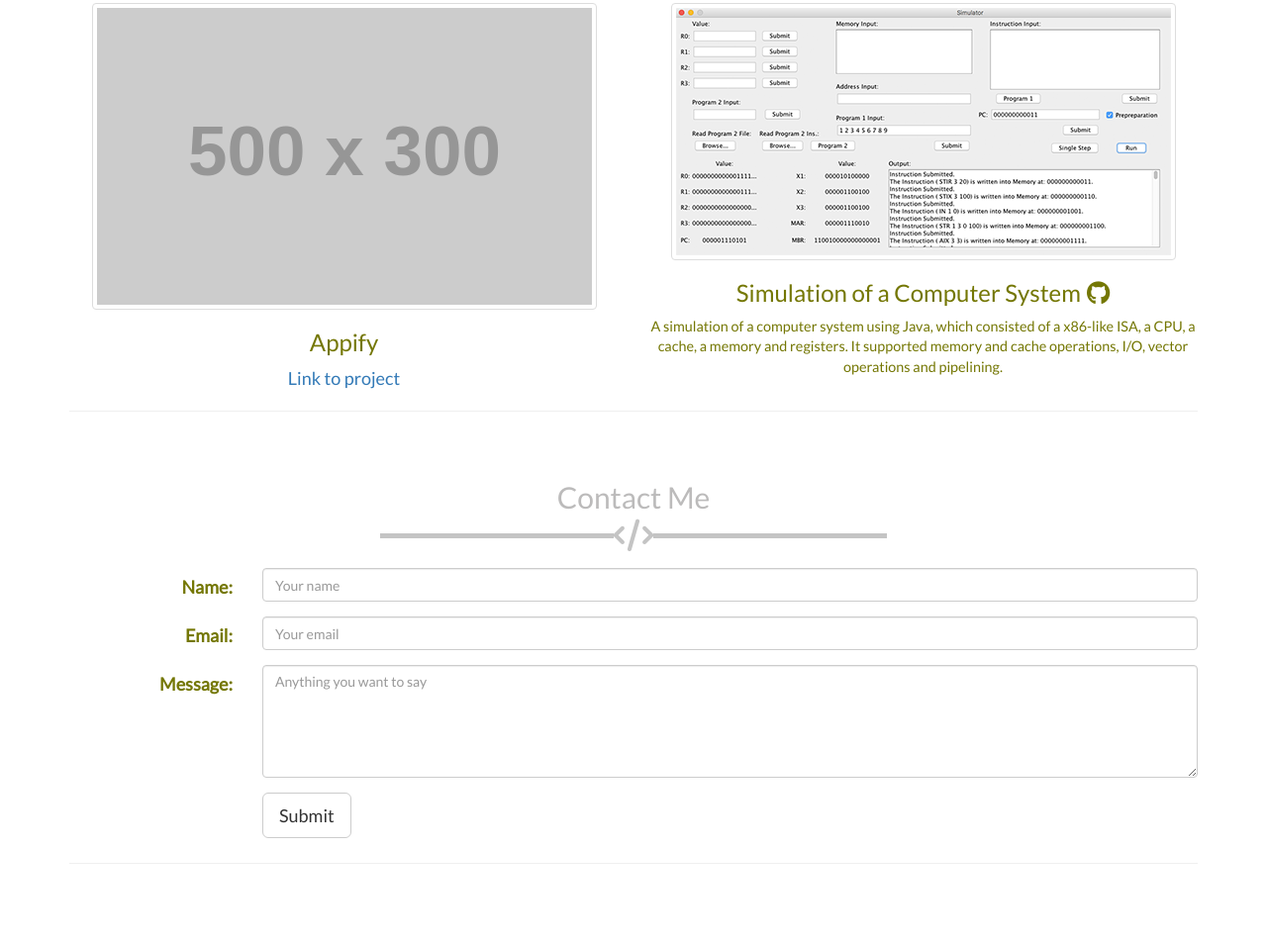
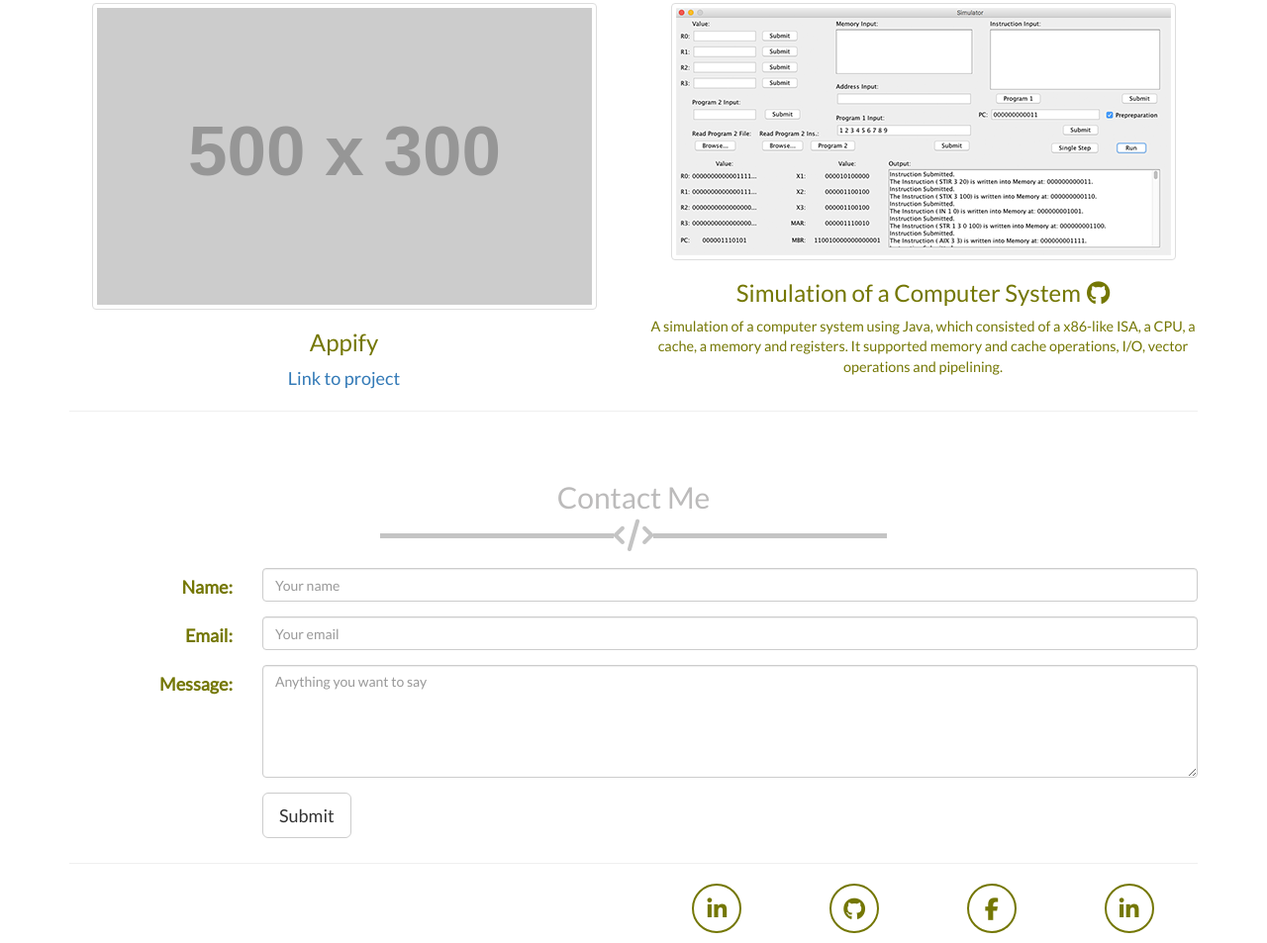
Before and after one commit to mengdage/mengdage.github.io, a website: page index.htm in a window 1280 px wide. Shown: the part 1503-2456 px from the top of the page at 99% size. Before the commit the page ends 2376 px from the top, so only its background shows below. Drawn offline with nearby package versions, Linux system fonts and the light colour scheme; placeholder pictures from the web are drawn by us.

Commit message:
add responsive design

```diff
--- a/css/main.css
+++ b/css/main.css
@@ -2,9 +2,8 @@
   box-sizing: border-box;
 }
 
-
 body {
-  font-family: 'Lato', sans-serif;
+  font-family: "Lato", sans-serif;
   color: #747704;
   font-weight: 400;
   font-size: 18px;
@@ -27,6 +26,7 @@ body {
 .text-small {
   font-size: 0.8em;
 }
+
 .text-thin {
   font-weight: 100;
 }
@@ -37,6 +37,7 @@ body {
   background-color: #BCBBBB;
   width: 88%;
 }
+
 .affix{
   top: 0;
   width: 100%;
@@ -46,25 +47,31 @@ body {
 .affix + .container {
   margin-top: 70px;
 }
+
 .nav {
   width: 100%;
 }
+
 .nav>li {
   text-align: center;
   width: 33.3%;
 }
 
 .portrait-img {
+  width: 100%;
   max-width: 360px;
   margin: 0 auto;
 }
+
 .navbar-default {
   background-color: #FFF;
   border: 0px;
 }
+
 .navbar-default .navbar-nav>li>a:hover {
   background-color: #BCBBBB;
 }
+
 .navbar-nav {
   border: 1px solid transparent;
   border-color: #e7efef transparent;
@@ -73,18 +80,22 @@ body {
 .infoMe {
   padding: 10px;
 }
+
 .git-link {
   color: inherit;
 }
+
 .git-link:after {
   content: " \f09b";
   font-family: FontAwesome;
 }
+
 .git-link:hover, .git-link:active, .git-link:focus {
   text-decoration: none;
   color: inherit;
 }
-hr.star-dark {
+
+.star-dark {
   max-width: 512px;
   border: 0;
   border-top: 5px solid #c4c4c4;
@@ -92,7 +103,8 @@ hr.star-dark {
   padding: 0;
   text-align: center;
 }
-hr.star-dark:after {
+
+.star-dark:after {
   font-family: FontAwesome;
   content: "\f121";
   display: inline-block;
@@ -110,18 +122,62 @@ hr.star-dark:after {
   padding: 50px 0 10px 0;
   border-bottom: 1px solid #efefef;
 }
+
 #about {
   font-size: 22px;
 }
+
+.social-list {
+  margin-top: 20px;
+  padding: 0;
+  display: flex;
+  -webkit-flex-flow: row wrap;
+  -ms-flex-flow: row wrap;
+  flex-flow: row wrap;
+  justify-content: space-around;
+}
+
+.social-item {
+  display: block;
+  width: 60px;
+
+
+}
+
+.social-item a {
+  display: block;
+  margin: 0 auto;
+  width: 50px;
+  height: 50px;
+  border: 2px solid #747704;
+  border-radius: 50%;
+  color: #747704;
+  text-align: center;
+  line-height: 46px;
+  text-decoration: none;
+  transition: all 0.3s;
+}
+
+.social-item a:hover {
+  background-color: #747704;
+  width: 52px;
+  height: 52px;
+  color: #ffffff;
+}
+
+
+
 @media (max-width: 768px) {
   .title-super {
     font-size: 10vw;
   }
+
   #about,
   #featured-work,
   #contact {
     padding-top: 0;
   }
+
   .navbar-nav {
     border: 0;
   }
--- a/index.htm
+++ b/index.htm
@@ -25,6 +25,7 @@
       </div>
     </div>
   </header>
+
   <nav class="navbar navbar-default" data-spy="affix" data-offset-top="116">
     <div class="container">
       <!-- Brand and toggle get grouped for better mobile display -->
@@ -48,6 +49,7 @@
       </div><!-- /.navbar-collapse -->
     </div><!-- /.container-fluid -->
   </nav>
+
   <!-- <hr class="thick-hr"> -->
   <main class="container">
     <section id="about" class="row">
@@ -65,36 +67,55 @@
         <img class="portrait-img img-responsive img-rounded" src="images/menglin.jpg" alt="Meng Lin">
       </div>
     </section>
+
     <section id="featured-work">
+      <div class="col-md-12">
         <h2 class="text-muted text-center">Featured Work</h2>
         <hr class="star-dark">
+      </div>
+
       <div class="row text-center">
         <div class="col-md-6">
-          <img class="img-thumbnail" src="images/Frogger.png" alt="Frogger">
+          <picture>
+            <source media="(max-width: 449px)" srcset="images/Frogger-300w.png">
+            <source media="(min-width: 450)" srcset="images/Frogger-500w.png">
+            <img class="img-thumbnail" src="images/Frogger-500w.png" alt="Frogger">
+          </picture>
           <h3><a class="git-link" target="_blank" href="https://github.com/mengdage/frontend-nanodegree-arcade-game">A Clone of the Frogger Game</a></h3>
           <p class="text-small">A clone of the popular frogger game, which features a character selection menu, a persistent scoreboard, and mobile support. Built with HTML5 canvas. Use browser’s local storage and Web Audio API to increase user experience.</p>
         </div>
         <div class="col-md-6">
-          <img class="img-thumbnail" src="images/GoodTaber.png" alt="Good Taber">
+          <picture>
+            <source media="(max-width: 449px)" srcset="images/GoodTaber-300w.png">
+            <source media="(min-width: 450)" srcset="images/GoodTaber-500w.png">
+            <img class="img-thumbnail" src="images/GoodTaber-500w.png" alt="Good Taber">
+          </picture>
           <h3><a class="git-link" target="_blank" href="https://github.com/mengdage/goodtaber">Chrome Tabs Manager</a></h3>
           <p class="text-small">A Chrome extension that helps users manage Chrome tabs, including searching, closing, rearranging tabs. Wrote the popup in AngularJS. Added a new JavaScript-accessible Chromium API to return least frequently used tabs. </p>
         </div>
         <div class="col-md-6">
+          <picture>
             <img class="img-thumbnail" src="https://via.placeholder.com/500x300" alt="">
+          </picture>
           <h3>Appify</h3>
           <p><a href="#">Link to project</a></p>
         </div>
         <div class="col-md-6">
+          <picture>
             <img class="img-thumbnail" src="images/Simulator.png" alt="simulator">
+          </picture>
           <h3><a class="git-link" target="_blank" href="https://github.com/mengdage/simulator">Simulation of a Computer System</a></h3>
-
           <p class="text-small">A simulation of a computer system using Java, which consisted of a x86-like ISA, a CPU, a cache, a memory and registers. It supported memory and cache operations, I/O, vector operations and pipelining.</p>
         </div>
       </div>
     </section>
+
     <section id="contact">
+      <div class="col-md-12">
         <h2 class="text-center text-muted">Contact Me</h2>
         <hr class="star-dark">
+      </div>
+
       <form class="form-horizontal" action="index.html" method="post">
         <div class="form-group">
           <label for="name" class="col-sm-2 control-label">Name:</label>
@@ -124,6 +145,21 @@
   </main>
 
   <footer>
+    <div class="container">
+      <div class="row">
+        <div class="social-info col-sm-offset-6 col-sm-6">
+          <ul class="social-list">
+            <li class="social-item"><a target="_blank" href="https://www.linkedin.com/in/meng-lin-5a6b2b92/" atl="my linked account"><i class="fa fa-linkedin fa-fw fa-lg" aria-hidden="true"></a></i></li>
+            <li class="social-item"><a target="_blank" href="https://github.com/mengdage" atl="my github account"><i class="fa fa-github fa-fw fa-lg" aria-hidden="true"></a></i></li>
+            <li class="social-item"><a target="_blank" href="https://www.facebook.com/meng.lin.3154" alt="my facebook account"><i class="fa fa-facebook fa-fw fa-lg" aria-hidden="true"></a></i></li>
+            <li class="social-item"><a target="_blank" href="#"><i class="fa fa-linkedin fa-fw fa-lg" aria-hidden="true"></a></i></li>
+          </ul>
+        </div>
+
+      </div>
+
+
+    </div>
 
   </footer>
 
```
Also changed, not shown: images/Frogger-300w.png (added), images/Frogger-500w.png (renamed from images/Frogger.png), images/GoodTaber-300w.png (added), images/GoodTaber-500w.png (renamed from images/GoodTaber.png), images/menglin.jpg. Lines whose indentation alone changed are shown as unchanged.
